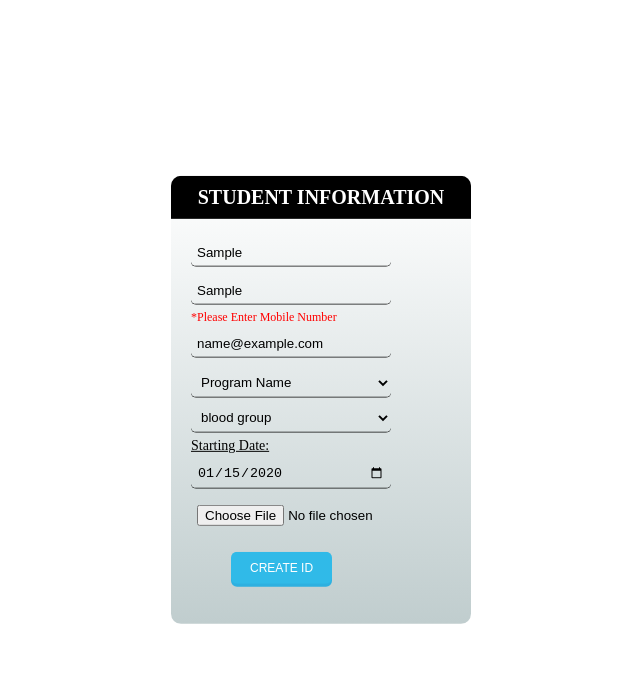
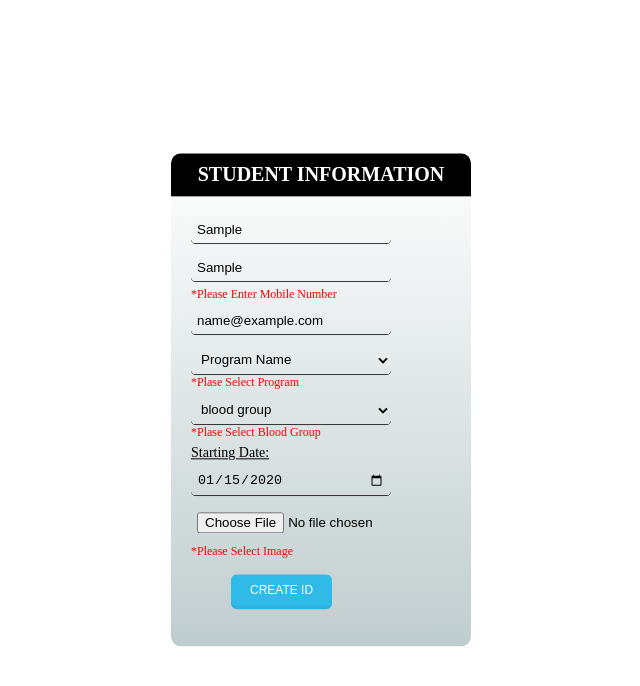
Before and after one commit to itsshawondevs/student-idCard, a plain HTML site: page index.html in a window 1280 px wide. Both pictures are taken after typing "Sample", "Sample", "name@example.com", "2020-01-15" into the empty fields and a click on the button "CREATE ID". Shown: the whole page, without its empty margins (319-959 px from the left). Drawn offline with Linux system fonts and the light colour scheme.

Commit message:
timeout part added

```diff
--- a/script.js
+++ b/script.js
@@ -47,117 +47,123 @@ function random() {
     idNumber.innerHTML = mainId
 }
 
-createBtn.addEventListener('click', function(){
-    if(!isNaN(inputName.value)){
+
+
+createBtn.addEventListener('click',function(){
+    if(isNaN(inputName.value)){
+        nameErr.innerHTML = ''
+        studentName.innerHTML = inputName.value
+    }else{
         nameErr.innerHTML = '*please enter name here'
     }
-
-    else if(!moNumber.value.match(mobileRegex)){
+    if(moNumber.value.match(mobileRegex)){
+        mobileNoErr.innerHTML = ''
+        mobileNumber.innerHTML = moNumber.value
+    }else{
         mobileNoErr.innerHTML = '*please enter mobile number'
     }
 
-    else if(!email.value.match(emailRegex)){
+    if(email.value.match(emailRegex)){
+        emailErr.innerHTML = ''
+    }else{
         emailErr.innerHTML = '*please enter email'
     }
 
-    else if(inputProgram.options.selectedIndex == 0){
+    if(inputProgram.options.selectedIndex == 0){
         programErr.innerHTML = '*plase select program'
+    }else{
+        programErr.innerHTML = ''
+        programName.innerHTML = inputProgram.value
     }
 
-    else if(selection.options.selectedIndex == 0){
+    if(selection.options.selectedIndex == 0){
         bloodErr.innerHTML = '*plase select blood group'
+    }else{
+        bloodErr.innerHTML = ''
+        bloodName.innerHTML = selection.value
     }
 
-    else if(startDate.value == ''){
+    if(startDate.value == ''){
         dateErr.innerHTML = '*please enter starting date'
+    }else{
+        dateErr.innerHTML = ''
+        date.innerHTML = startDate.value
     }
 
-    else if(imgFile.value == ''){
+    if(imgFile.value == ''){
         imgErr.innerHTML = '*please select image'
+    }else{
+        imgErr.innerHTML = ''
     }
 
-    else{
-        nameErr.innerHTML = ''
-        studentName.innerHTML = inputName.value
-        mobileNoErr.innerHTML = ''
-        mobileNumber.innerHTML = moNumber.value
-        emailErr.innerHTML = ''
-        programErr.innerHTML = ''
-        programName.innerHTML = inputProgram.value
-        bloodErr.innerHTML = ''
-        bloodName.innerHTML = selection.value
-        dateErr.innerHTML = ''
-        date.innerHTML = startDate.value
-        imgErr.innerHTML = ''
-        imgFile = image.src = URL.createObjectURL(imgFile.files[0])
-        studentInfo.style.display = 'none'
-        cardHeading.style.display = 'block'
+    imgFile = image.src = URL.createObjectURL(imgFile.files[0])
 
-        setTimeout(() =>{
-            studentId.style.display = 'block'
-            cardHeading.style.display = 'none'
-        },2000)
+    random()
 
-        random()
-    }
+    setTimeout(() =>{
+        studentId.style.display = 'block'
+        cardHeading.style.display = 'none'
+    },2000)
+
+    studentInfo.style.display = 'none'
+    cardHeading.style.display = 'block'
+
 })
 
-// createBtn.addEventListener('click',function(){
-//     if(isNaN(inputName.value)){
-//         nameErr.innerHTML = ''
-//         studentName.innerHTML = inputName.value
-//     }else{
+// createBtn.addEventListener('click', function(){
+//     if(!isNaN(inputName.value)){
 //         nameErr.innerHTML = '*please enter name here'
 //     }
-//     if(moNumber.value.match(mobileRegex)){
-//         mobileNoErr.innerHTML = ''
-//         mobileNumber.innerHTML = moNumber.value
-//     }else{
+
+//     else if(!moNumber.value.match(mobileRegex)){
 //         mobileNoErr.innerHTML = '*please enter mobile number'
 //     }
 
-//     if(email.value.match(emailRegex)){
-//         emailErr.innerHTML = ''
-//     }else{
+//     else if(!email.value.match(emailRegex)){
 //         emailErr.innerHTML = '*please enter email'
 //     }
 
-//     if(inputProgram.options.selectedIndex == 0){
+//     else if(inputProgram.options.selectedIndex == 0){
 //         programErr.innerHTML = '*plase select program'
-//     }else{
+//     }
+
+//     else if(selection.options.selectedIndex == 0){
+//         bloodErr.innerHTML = '*plase select blood group'
+//     }
+
+//     else if(startDate.value == ''){
+//         dateErr.innerHTML = '*please enter starting date'
+//     }
+
+//     else if(imgFile.value == ''){
+//         imgErr.innerHTML = '*please select image'
+//     }
+
+//     else{
+//         nameErr.innerHTML = ''
+//         studentName.innerHTML = inputName.value
+//         mobileNoErr.innerHTML = ''
+//         mobileNumber.innerHTML = moNumber.value
+//         emailErr.innerHTML = ''
 //         programErr.innerHTML = ''
 //         programName.innerHTML = inputProgram.value
-//     }
-
-//     if(selection.options.selectedIndex == 0){
-//         bloodErr.innerHTML = '*plase select blood group'
-//     }else{
 //         bloodErr.innerHTML = ''
 //         bloodName.innerHTML = selection.value
-//     }
-
-//     if(startDate.value == ''){
-//         dateErr.innerHTML = '*please enter starting date'
-//     }else{
 //         dateErr.innerHTML = ''
 //         date.innerHTML = startDate.value
-//     }
-
-//     if(imgFile.value == ''){
-//         imgErr.innerHTML = '*please select image'
-//     }else{
 //         imgErr.innerHTML = ''
 //         imgFile = image.src = URL.createObjectURL(imgFile.files[0])
+//         studentInfo.style.display = 'none'
+//         cardHeading.style.display = 'block'
+
+//         setTimeout(() =>{
+//             studentId.style.display = 'block'
+//             cardHeading.style.display = 'none'
+//         },2000)
+
+//         random()
 //     }
-
-//     random()
-
-//     studentInfo.style.display = 'none'
-//     studentId.style.display = 'block'
-
 // })
-
-
 
 
 
--- a/style.css
+++ b/style.css
@@ -102,7 +102,7 @@
 
 .student_card_heading{
     text-transform: capitalize;
-    font-size: 30px;
+    font-size: 28px;
     color: red;
     position: absolute;
     top: 30%;
@@ -193,6 +193,6 @@
 @media screen and (max-width: 600px){
     #student_id{
         transform: rotate(90deg);
-        top: 15%;
+        position: relative;
     }
 }
```
